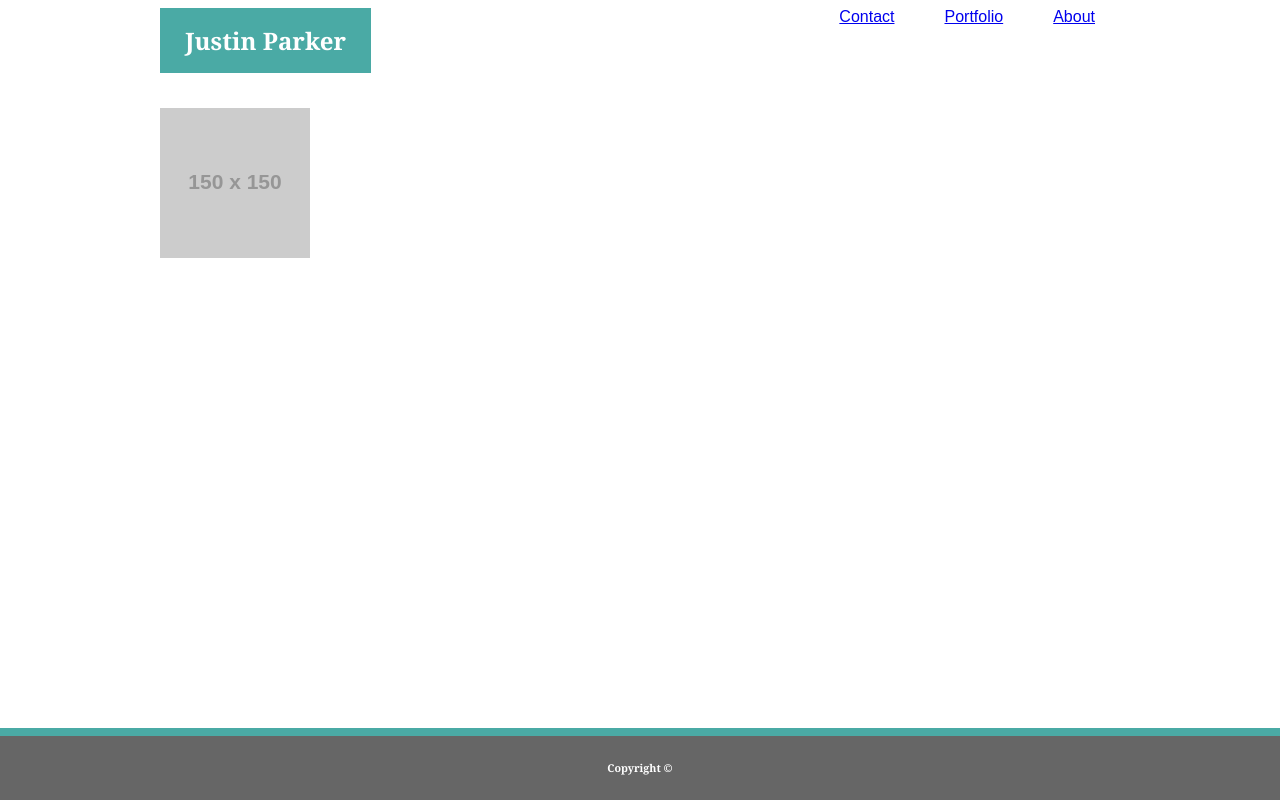
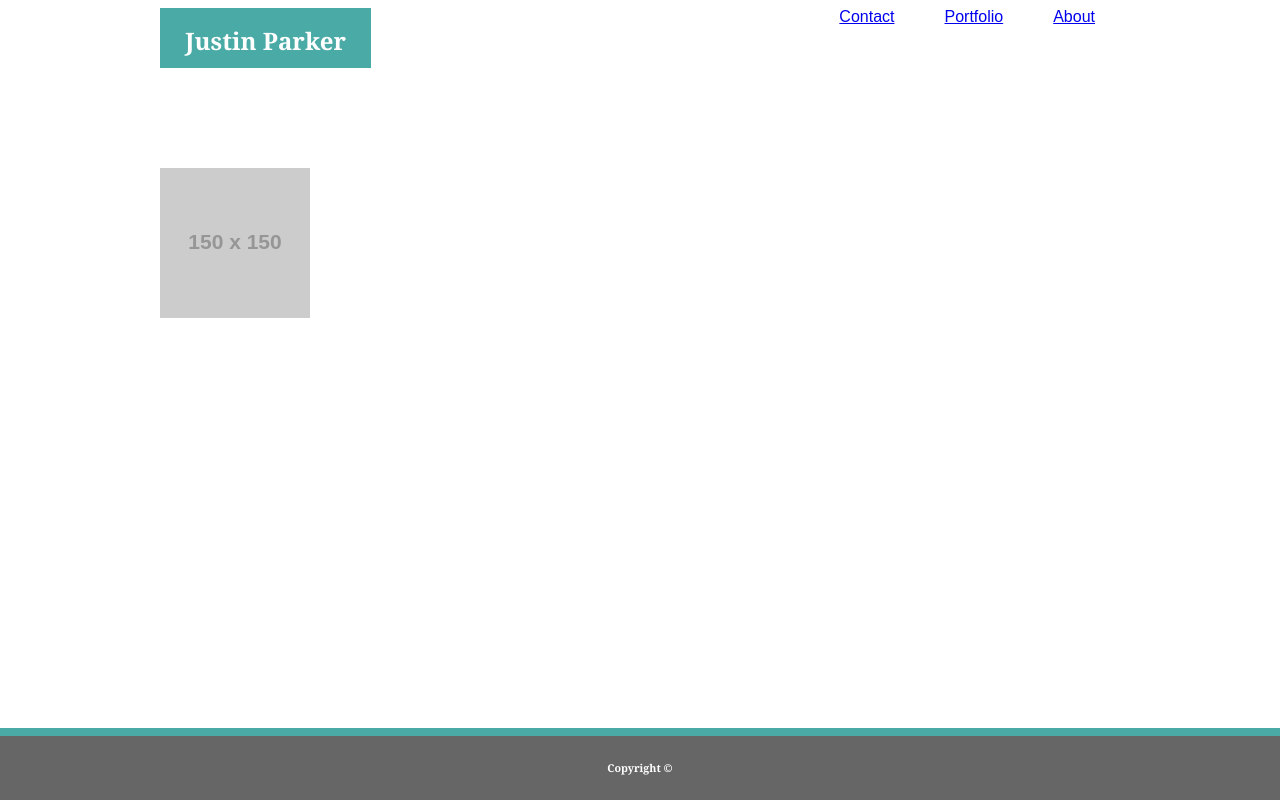
Before and after one commit to Parker-Tech/Basic-Portfolio, a plain HTML site: page portfolio.html in a window 1280 px wide. Drawn offline with Linux system fonts and the light colour scheme; placeholder pictures from the web are drawn by us.

```diff
--- a/assets/css/style.css
+++ b/assets/css/style.css
@@ -1,15 +1,16 @@
 .wrapper {
     width: 960px;
     margin: 0 auto;
-    /* min-height: calc(100vh - 70px) */
+    /* height: calc(100vh + 100px); */
     margin-bottom: 100px;
 }
 .header {
     background-color: white;
-    /* width: 100%; */
+    width: 100%;
     display: block;
-    height: 100px;
-    position: static;
+    height: 60px;
+    position: initial;
+    margin-bottom: 100px;
 
 }
 .name-box {
@@ -19,10 +20,8 @@
     background-color: #4aaaa5;
     font-size: 12px;
     padding: 0px 25px 0px 25px;
-    position: static;
-
-    /* this sent the name-box to the bottom of the screen, useful for the footer*/
-
+    position: initial;
+    height: 100%;
 }
 
 .nav-bar {
@@ -53,15 +52,19 @@
     /* min-width: calc(100vw + 50px); */
 }
 
-h6 {
-    /* position: absoulte;
+
+
+/* h6 {
+    position: absolute;
     bottom: 5px;
-    */
-}
+   gotta make it so this isnt in the middle of the grey box
+} */
 
 img {
     display: block;
-    position: relative;
+    float: left;
+    margin-right: 20px;
+
 }
 
 body {
@@ -70,6 +73,18 @@
 h1, h2, h6 {
     font-family: 'Georgia', Times, Times New Roman, serif;
 }
+p {
+    line-height: 2;
+}
+
+hr {
+    display: block;
+
+}
+
+/* #line {
+    border-top: 5px solid black;
+} */
 
 #profilePicture {
     width: 150px;
```
Also changed, not shown: index.html (+6 -6 lines).
